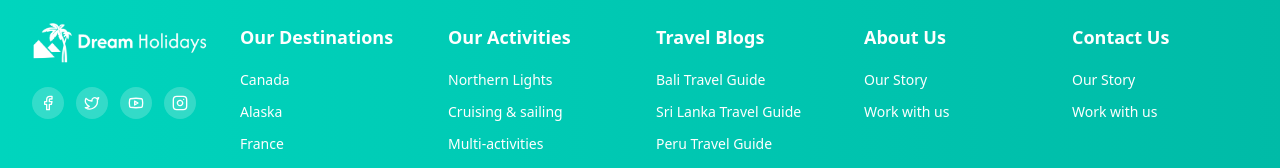
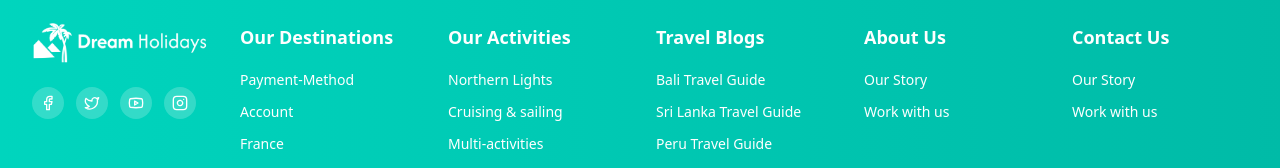
Before and after one commit to shakhawat-bijoy/dreamHoliday, a React (Vite) app in the folder client/: page / in a window 1280 px wide. Shown: the part 3535-3703 px from the top of the page. Built offline with nearby package versions, Linux system fonts and the light colour scheme.

Commit message:
update footer destinations and routing for improved navigation

```diff
--- a/client/src/components/common/Footer.jsx
+++ b/client/src/components/common/Footer.jsx
@@ -6,8 +6,8 @@ import logoImage from '../../assets/images/logo.png'
 const Footer = () => {
     const footerData = {
         destinations: [
-            "Canada",
-            "Alaska",
+            "Payment-Method",
+            "Account",
             "France",
             "Iceland"
         ],
@@ -79,7 +79,7 @@ const Footer = () => {
                             {footerData.destinations.map((destination, index) => (
                                 <li key={index}>
                                     <Link
-                                        to={`/destinations/${destination.toLowerCase().replace(' ', '-')}`}
+                                        to={`/${destination.toLowerCase().replace(' ', '-')}`}
                                         className="text-sm hover:text-teal-100 transition-colors duration-200"
                                     >
                                         {destination}
```
